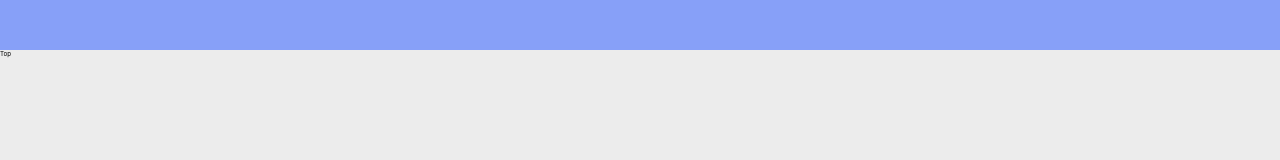
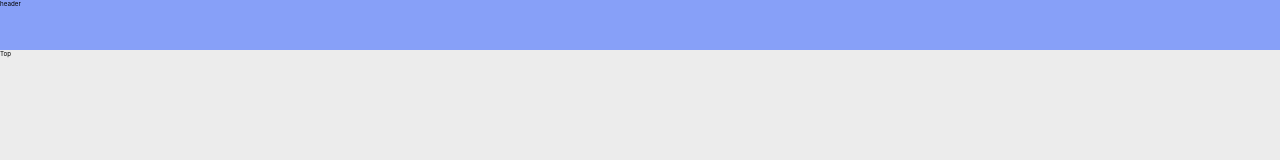
Before and after one commit to haruka-mitsushima/reserve-system-app, a React (Create React App) app: page / in a window 1280 px wide. Shown: the top 160 px of the page. Built offline with nearby package versions, Linux system fonts and the light colour scheme.

Commit message:
Header編集

```diff
--- a/src/components/Header.tsx
+++ b/src/components/Header.tsx
@@ -4,7 +4,7 @@ import "../styles/Header.module.css";
 const Header = () => {
   return (
     <header>
-      <div></div>
+      <div>header</div>
     </header>
   );
 };
```
